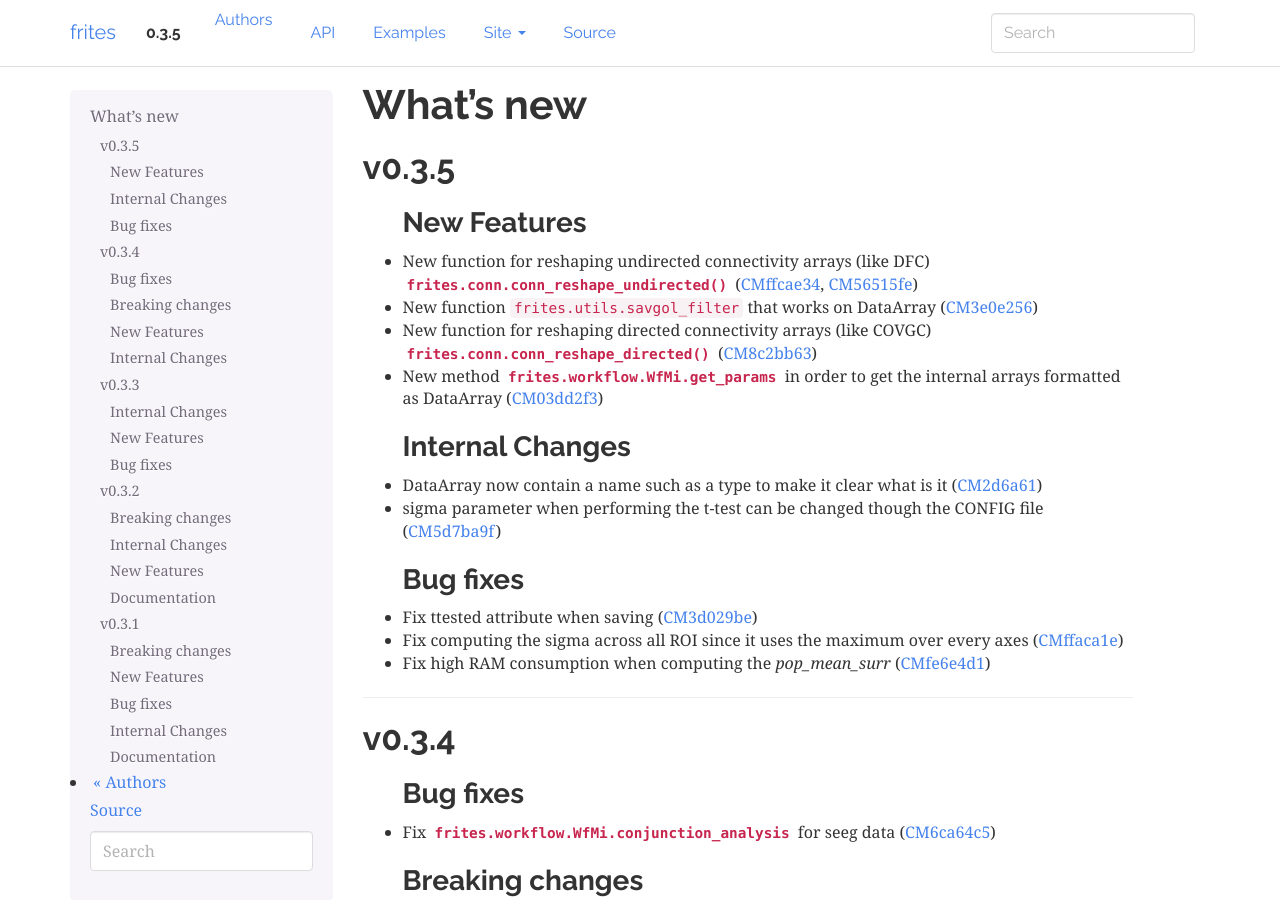
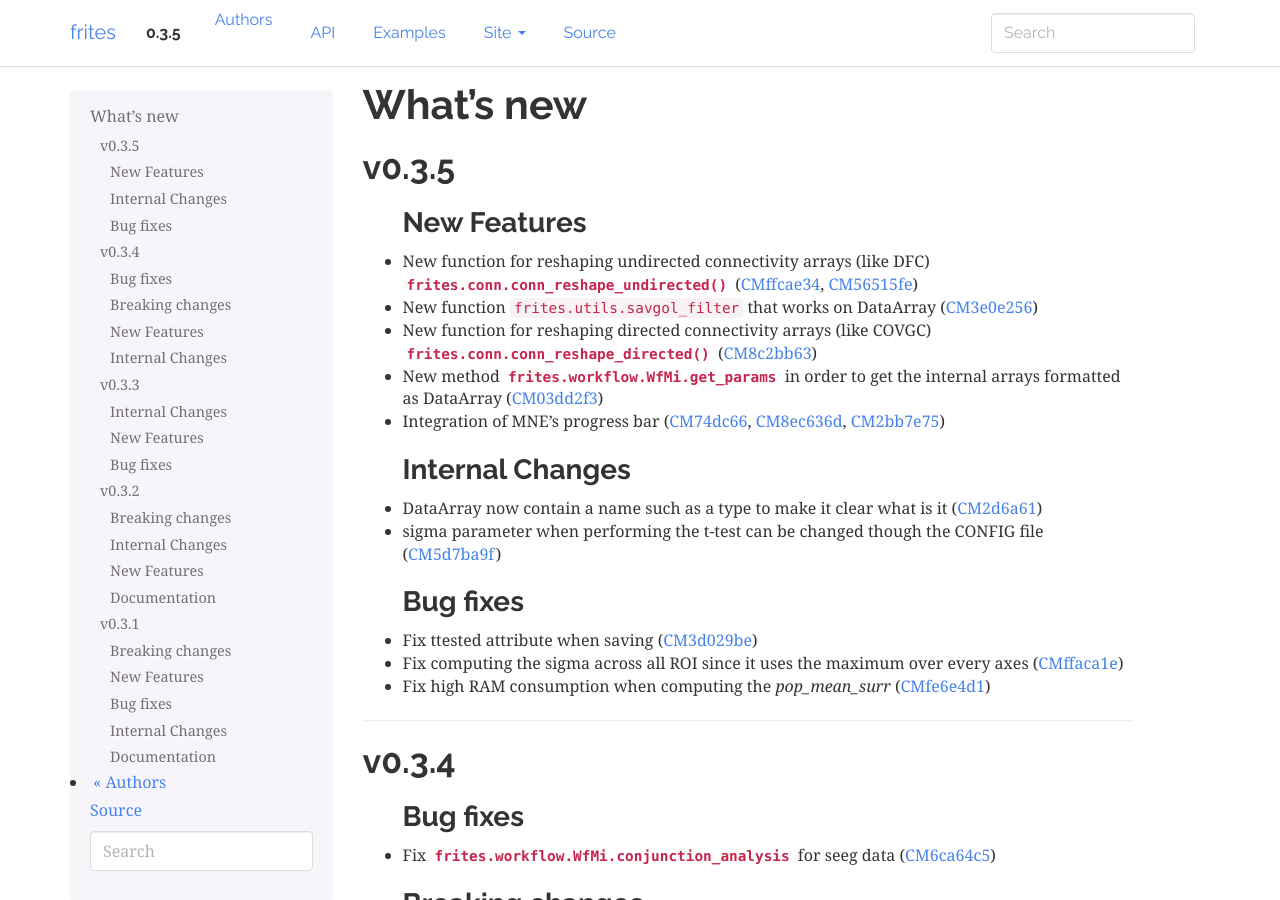
Before and after one commit to brainets/frites, a Sphinx documentation site: the page built from docs/source/whatsnew.rst, in a window 1280 px wide and 900 px high. Built offline with Sphinx 7.4.7, drawn with Linux system fonts in a browser that asks for light colours; pages that are not in the unit, such as notebooks, are missing from menus; cross-references to code outside the pages are shown as plain code.

Commit message:
update whatsnew

```diff
--- a/docs/source/whatsnew.rst
+++ b/docs/source/whatsnew.rst
@@ -12,6 +12,7 @@ New Features
 * New function :py:`frites.utils.savgol_filter` that works on DataArray (:commit:`3e0e256`)
 * New function for reshaping directed connectivity arrays (like COVGC) :py:func:`frites.conn.conn_reshape_directed` (:commit:`8c2bb63`)
 * New method :py:class:`frites.workflow.WfMi.get_params` in order to get the internal arrays formatted as DataArray (:commit:`03dd2f3`)
+* Integration of MNE's progress bar (:commit:`74dc66`, :commit:`8ec636d`, :commit:`2bb7e75`)
 
 Internal Changes
 ++++++++++++++++
```
